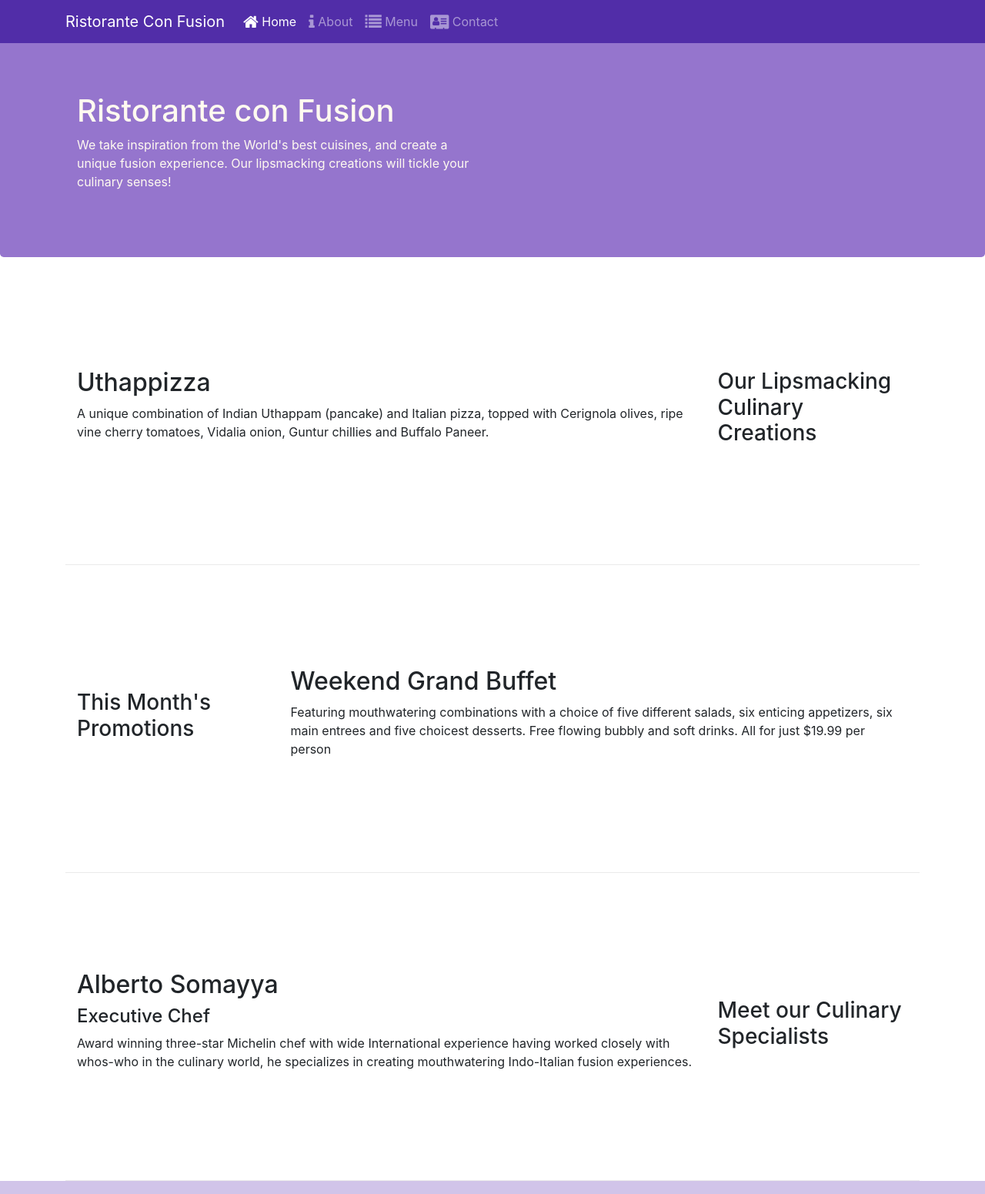
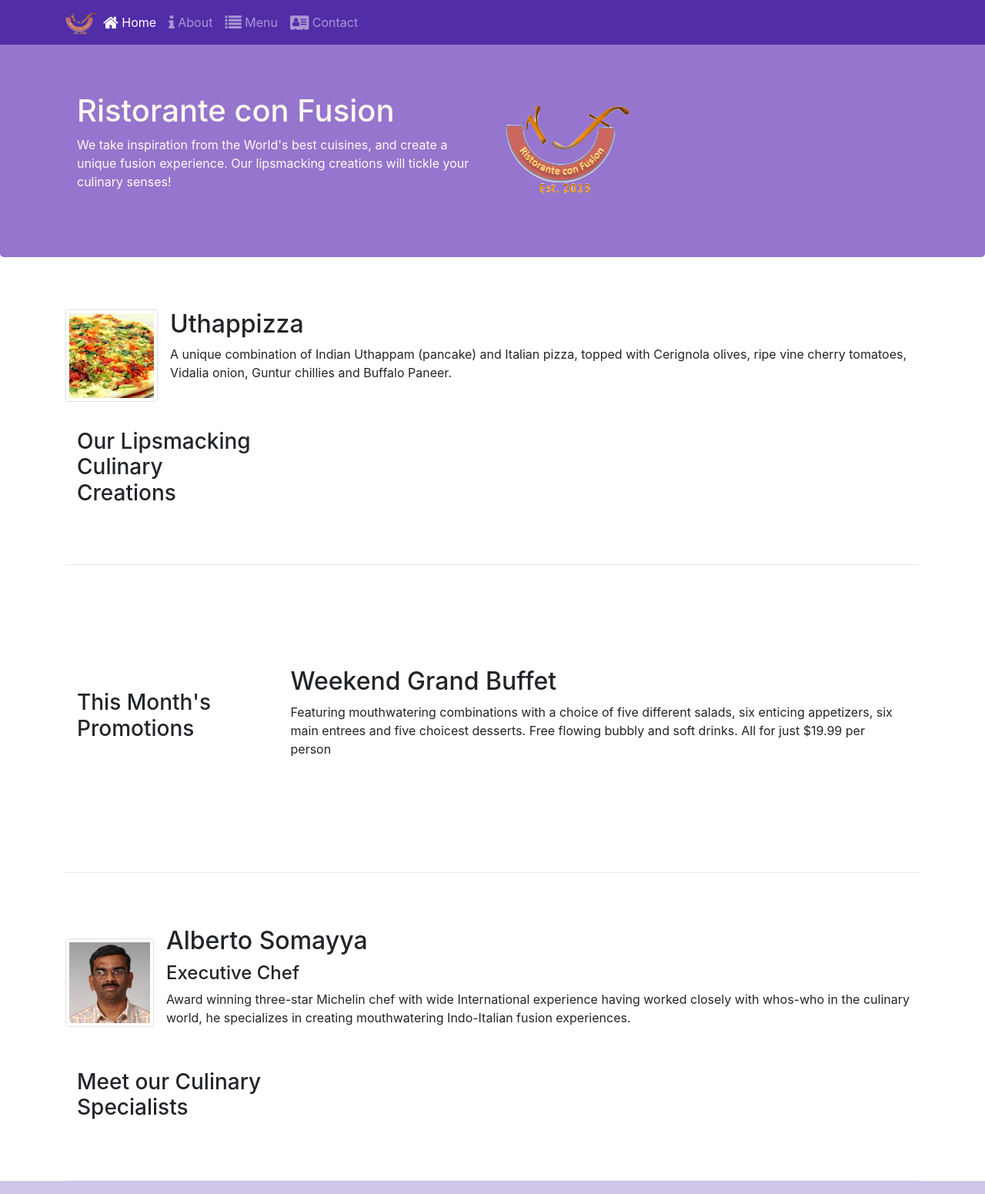
Before and after one commit to PaoloBE/bootstrapTst, a website: page index.html in a window 1280 px wide. Shown: the top 1551 px of the page at 77% size. Drawn offline with nearby package versions, Linux system fonts and the light colour scheme; files whose address does not match are found by name.

Commit message:
'week2.4'

```diff
--- a/index.html
+++ b/index.html
@@ -17,7 +17,7 @@
             <button class="navbar-toggler" type="button" data-toggle="collapse" data-target="#navbar1">
                 <span class="navbar-toggler-icon"></span>
             </button>
-            <a class="navbar-brand" href="#">Ristorante Con Fusion</a>
+            <a class="navbar-brand mr-auto" href="#"><img src="img/logo.png" height="30" width="41"></a>
             <div class="collapse navbar-collapse" id="navbar1" >
                 <ul class="navbar-nav mr-auto">
                         <li class="nav-item active"><a href="#" class="nav-link"><span class="fa fa-home fa-lg"></span> Home</a></li>
@@ -38,7 +38,8 @@
                     <h1>Ristorante con Fusion</h1>
                     <p>We take inspiration from the World's best cuisines, and create a unique fusion experience. Our lipsmacking creations will tickle your culinary senses!</p>
                 </div>
-                <div class="col-12 col-sm-6">
+                <div class="col-12 col-sm align-self-center">
+                    <img src="img/logo.png" class="img-fluid">
                 </div>
             </div>
         </div>
@@ -49,9 +50,16 @@
             <div class="col-12 col-sm-4 order-sm-last col-md-3">
                 <h3>Our Lipsmacking Culinary Creations</h3>
             </div>
-            <div class="col col-sm order-sm-first col-md">
-                <h2>Uthappizza</h2>
-                <p>A unique combination of Indian Uthappam (pancake) and Italian pizza, topped with Cerignola olives, ripe vine cherry tomatoes, Vidalia onion, Guntur chillies and Buffalo Paneer.</p>
+            <div class="media">
+                <img class="d-flex mr-3 img-thumbnail align-self-center"
+                        src="img/uthappizza.png" alt="Uthappizza">
+                <div class="media-body">
+                    <h2 class="mt-0">Uthappizza</h2>
+                    <p class="d-none d-sm-block">A unique combination of Indian Uthappam (pancake) and
+                        Italian pizza, topped with Cerignola olives, ripe vine
+                        cherry tomatoes, Vidalia onion, Guntur chillies and
+                        Buffalo Paneer.</p>
+                </div>
             </div>
         </div>
 
@@ -70,10 +78,18 @@
             <div class="col-12 col-sm-4 order-sm-last col-md-3">
                 <h3>Meet our Culinary Specialists</h3>
             </div>
-            <div class="col col-sm order-sm-first col-md">
-                <h2>Alberto Somayya</h2>
-                <h4>Executive Chef</h4>
-                <p>Award winning three-star Michelin chef with wide International experience having worked closely with whos-who in the culinary world, he specializes in creating mouthwatering Indo-Italian fusion experiences. </p>
+            <div class="media">
+                <img class="d-flex mr-3 img-thumbnail align-self-center"
+                        src="img/alberto.png" alt="Alberto Somayya">
+                <div class="media-body">
+                    <h2 class="mt-0">Alberto Somayya</h2>
+                    <h4>Executive Chef</h4>
+                    <p class="d-none d-sm-block">Award winning three-star Michelin chef with wide
+                        International experience having worked closely with
+                        whos-who in the culinary world, he specializes in
+                        creating mouthwatering Indo-Italian fusion experiences.
+                        </p>
+                </div>
             </div>
         </div>
     </div>
```
Also changed, not shown: aboutus.html (+3 -2 lines), contactus.html (+3 -2 lines), img/alberto.png (added), img/buffet.png (added), img/logo.png (added), img/uthappizza.png (added).
